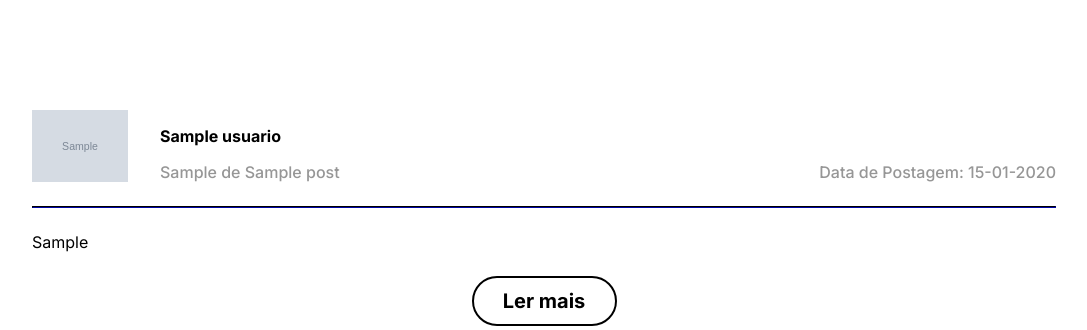
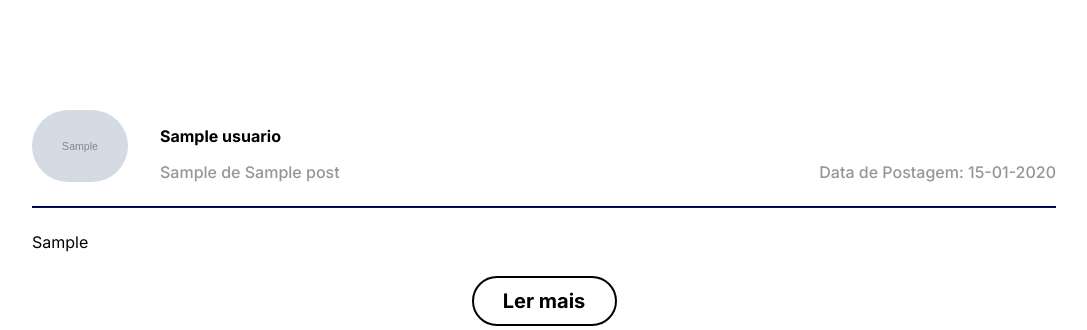
Before and after one commit to TeamHiveAPI/API-2023.2, a Flask app: page /blog in a window 1280 px wide. Shown: the part 796-1126 px from the top of the page, without its empty margins (96-1183 px from the left). Run offline with Flask 3, Linux system fonts and the light colour scheme; tables that the repository leaves empty hold one stand-in row (values such as "Sample post"); grey boxes marked "Sample" are stand-in pictures.

Commit message:
adicionei borda nas imagens de perfil das postagens

```diff
--- a/app/src/static/styleblog.css
+++ b/app/src/static/styleblog.css
@@ -139,6 +139,7 @@ button {
 
 .imagem_usuario {
     width: 96px;
+    border-radius: 160px;
 }
 
 .postagem {
```
